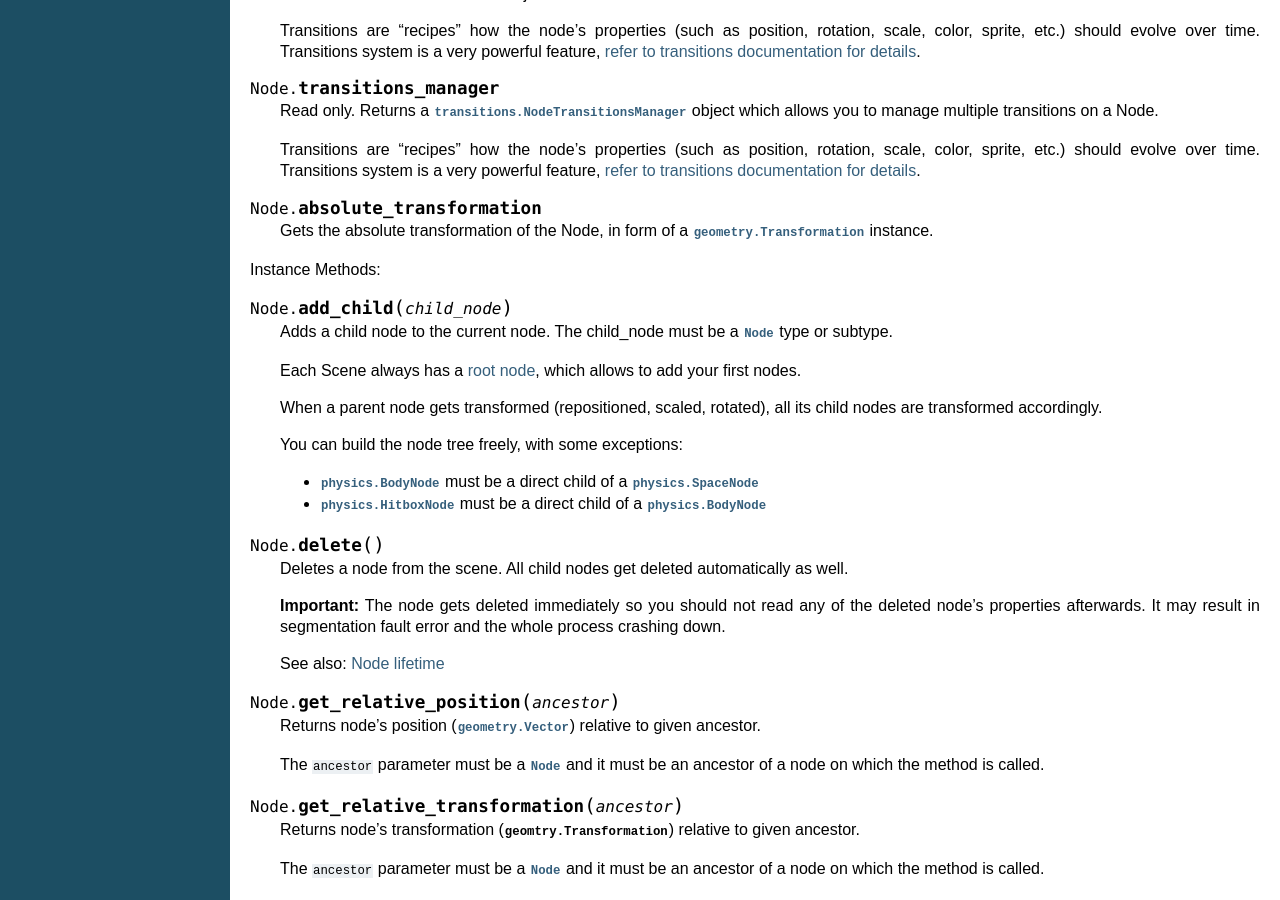
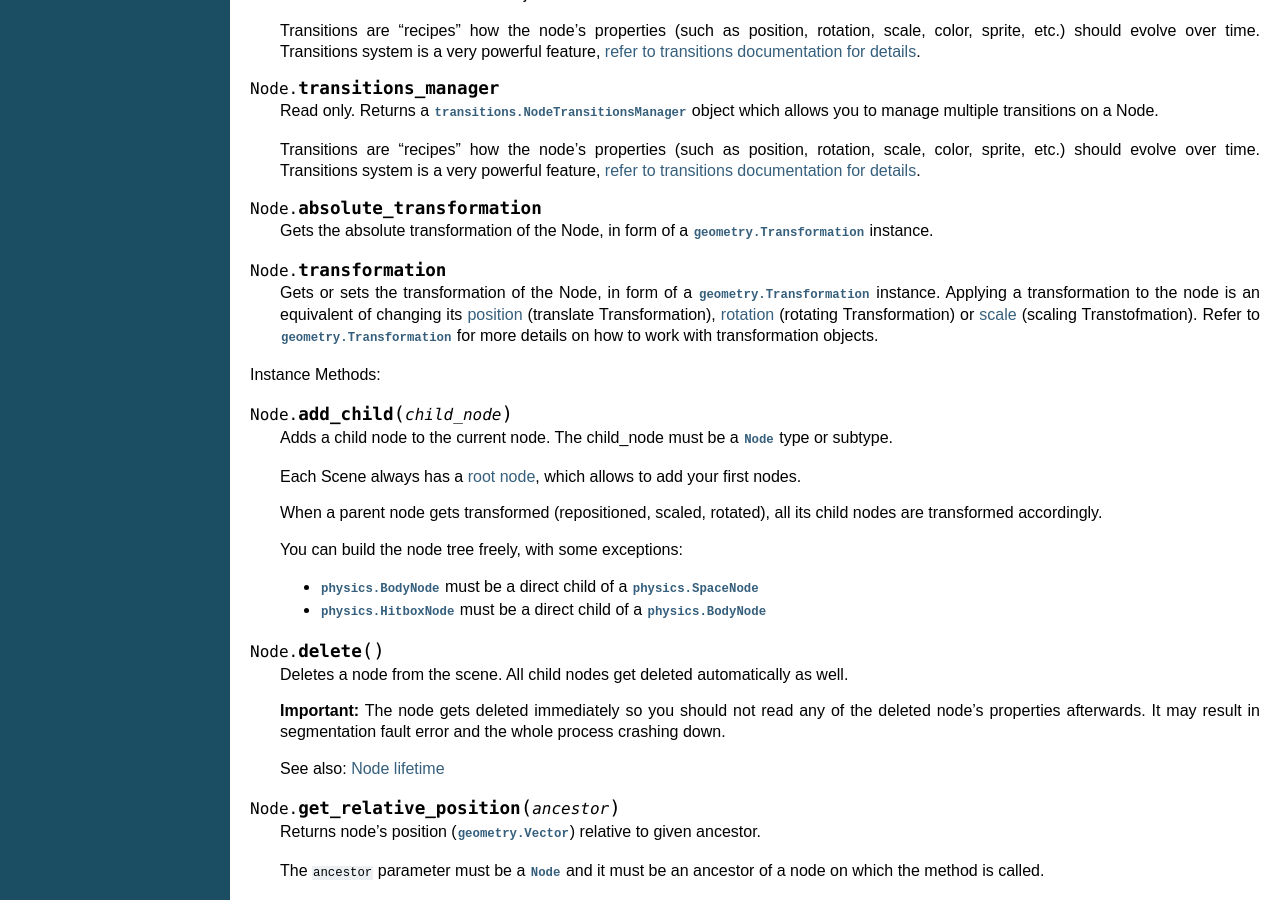
Before and after one commit to kaaengine/kaa, a Sphinx documentation site: the page built from docs/reference/nodes.rst, in a window 1280 px wide and 900 px high, scrolled down 5215 px. Built offline with Sphinx 7.4.7, drawn with Linux system fonts in a browser that asks for light colours.

Commit message:
documented transformation getter/settter on a Node instance

```diff
--- a/docs/reference/nodes.rst
+++ b/docs/reference/nodes.rst
@@ -368,6 +368,16 @@ Instance Properties:
 
     Gets the absolute transformation of the Node, in form of a :class:`geometry.Transformation` instance.
 
+
+.. _Node.transformation:
+.. attribute:: Node.transformation
+
+    Gets or sets the transformation of the Node, in form of a :class:`geometry.Transformation` instance.
+    Applying a transformation to the node is an equivalent of changing its :ref:`position <Node.position>`
+    (translate Transformation), :ref:`rotation <Node.rotation>` (rotating Transformation) or
+    :ref:`scale <Node.scale>` (scaling Transtofmation). Refer to :class:`geometry.Transformation` for more
+    details on how to work with transformation objects.
+
 Instance Methods:
 
 .. method:: Node.add_child(child_node)
```
